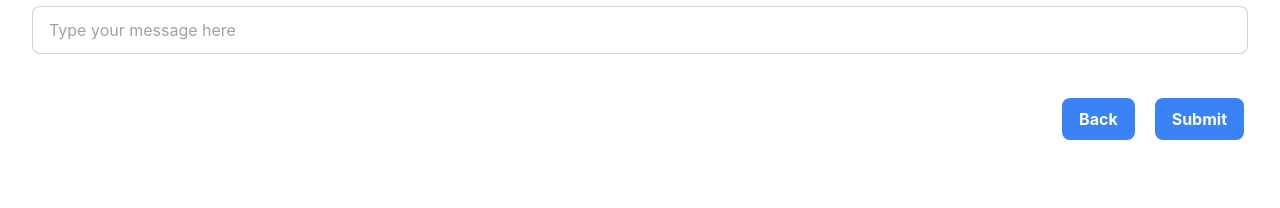
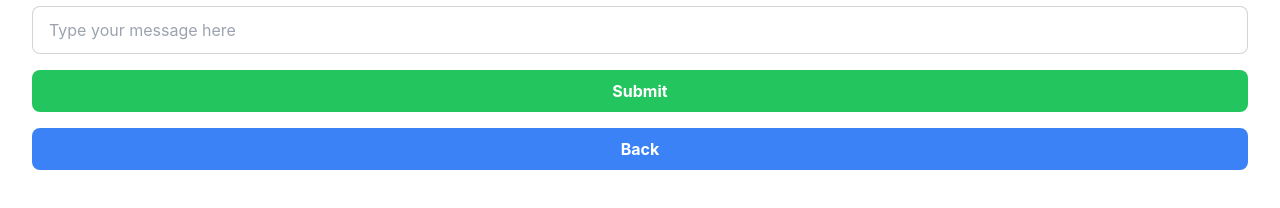
Before and after one commit to CalleTrogen/chatify-app, a React (Vite) app: page /chat in a window 1280 px wide. Shown: the part 426-634 px from the top of the page. Built offline with nearby package versions, Linux system fonts and the light colour scheme; no server answers; sample sign-in values are in the browser's storage.

Commit message:
new layout buttons and an updated new message function

```diff
--- a/src/comp/Chat.jsx
+++ b/src/comp/Chat.jsx
@@ -44,11 +44,10 @@ const AuthComponent = () => {
         fetchMessages();
     }, []);
 
-
     const [messages, setMessages] = useState([]);
     const [newMessage, setNewMessage] = useState('');
     const fetchMessages = async () => {
-
+        // Hämtar befintliga meddelanden
         try {
             const response = await fetch(`https://chatify-api.up.railway.app/messages`, {
                 method: 'GET',
@@ -67,22 +66,26 @@ const AuthComponent = () => {
 
     // Skicka nytt meddelande
     const sendMessage = async () => {
-        if (!newMessage.trim()) return;  // Förhindra att skicka tomma input fields.
+        console.log("sendMessage called");  // Logga för att varifiera att en funktion körs.
+
+        if (!newMessage.trim()) return;  // Hindrar från att skicka ett tomt meddelande.
 
         try {
             const response = await fetch(`https://chatify-api.up.railway.app/messages`, {
                 method: 'POST',
                 headers: {
                     'Content-Type': 'application/json',
-                    Authorization: 'Bearer ' + jwt  // Säkerställer att JWT token är skickat korrekt.
+                    Authorization: 'Bearer ' + jwt  // Säkertställer att JWT skickas korrekt.
                 },
-                body: JSON.stringify({ text: newMessage }),  // Skickar det nya textmeddelandet
+                body: JSON.stringify({ text: newMessage }),  // Skickar new message text.
             });
 
             if (response.ok) {
                 const data = await response.json();
-                console.log('Message sent:', data);
-                setNewMessage('');  // Renskar input field efter att meddelandet har skickas.
+                console.log('Message sent:', data);  // Log the response to the console
+
+                setMessages((prevMessages) => [...prevMessages, data]);  // Lägger nytt meddelande i listan.
+                setNewMessage('');  // Clear input field efter att ett meddelande har skickats.
             } else {
                 console.error('Failed to send message:', response.statusText);
             }
@@ -91,6 +94,7 @@ const AuthComponent = () => {
         }
     };
 
+
     const deleteMessage = async (messageId) => {
         const jwt = sessionStorage.getItem('jwt');  // Hämtar JWT från sessionStorage
         try {
@@ -98,7 +102,7 @@ const AuthComponent = () => {
                 method: 'DELETE',
                 headers: {
                     'Content-Type': 'application/json',
-                    Authorization: 'Bearer ' + jwt  // Authorization i headern
+                    Authorization: 'Bearer ' + jwt  // Authorization i headern.
                 },
             });
 
@@ -141,7 +145,6 @@ const AuthComponent = () => {
                 {/* Your Messages Section */}
                 <div className="w-1/2 flex flex-col items-center justify-center">
                     <h2 className="mb-5 text-base">Your messages:</h2>
-
                     <div className="space-y-4 w-full">
                         {messages && messages.length > 0 ? (
                             messages.map((msg, index1) => (
@@ -180,24 +183,23 @@ const AuthComponent = () => {
                 </div>
                 <input
                     type="text"
+                    value={newMessage}  // Binder input värdet till newMessage state.
+                    onChange={(e) => setNewMessage(e.target.value)}  // Uppdaterar state med input värde.
                     placeholder="Type your message here"
                     className="input input-bordered w-full mt-4"
                 />
-            </div>
-
-
-            <div className="label justify-end mt-4">
-                <NavLink to="/" className="p-5">
-                    <button className="bg-blue-500 hover:bg-blue-700 text-white font-bold py-2 px-4">
+                <button
+                    className="bg-green-500 hover:bg-green-700 text-white font-bold py-2 px-4 mt-4"
+                    onClick={sendMessage}  // Kallar på sendMessage funktionen när knappar har tryckts.
+                >
+                    Submit
+                </button>
+                {/* Tillbaka knapp */}
+                <NavLink to="/" className="w-full">
+                    <button className="bg-blue-500 hover:bg-blue-700 text-white font-bold py-2 px-4 w-full mt-4">
                         Back
                     </button>
                 </NavLink>
-                <button
-                    className="bg-blue-500 hover:bg-blue-700 text-white font-bold py-2 px-4"
-                    onClick={sendMessage}  // Skickar meddelande
-                >
-                    Submit
-                </button>
             </div>
         </div>
 
```
